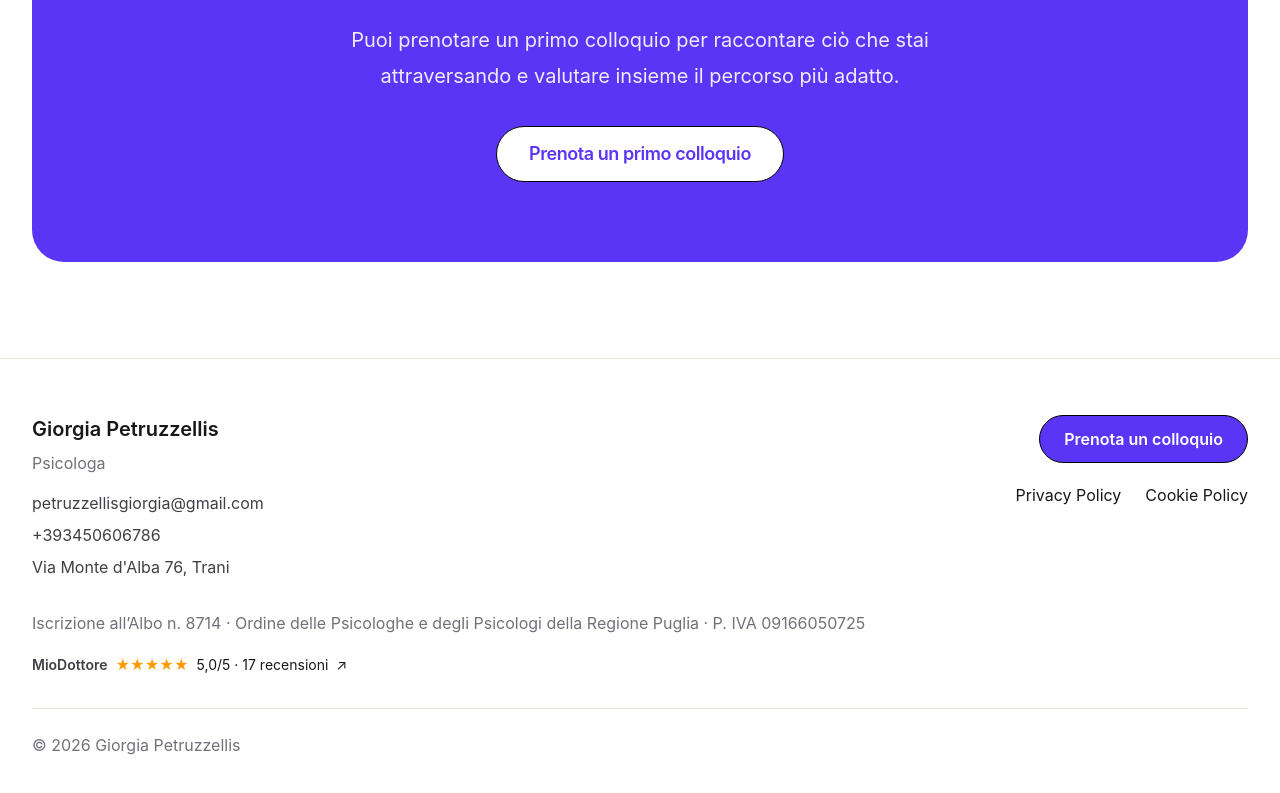
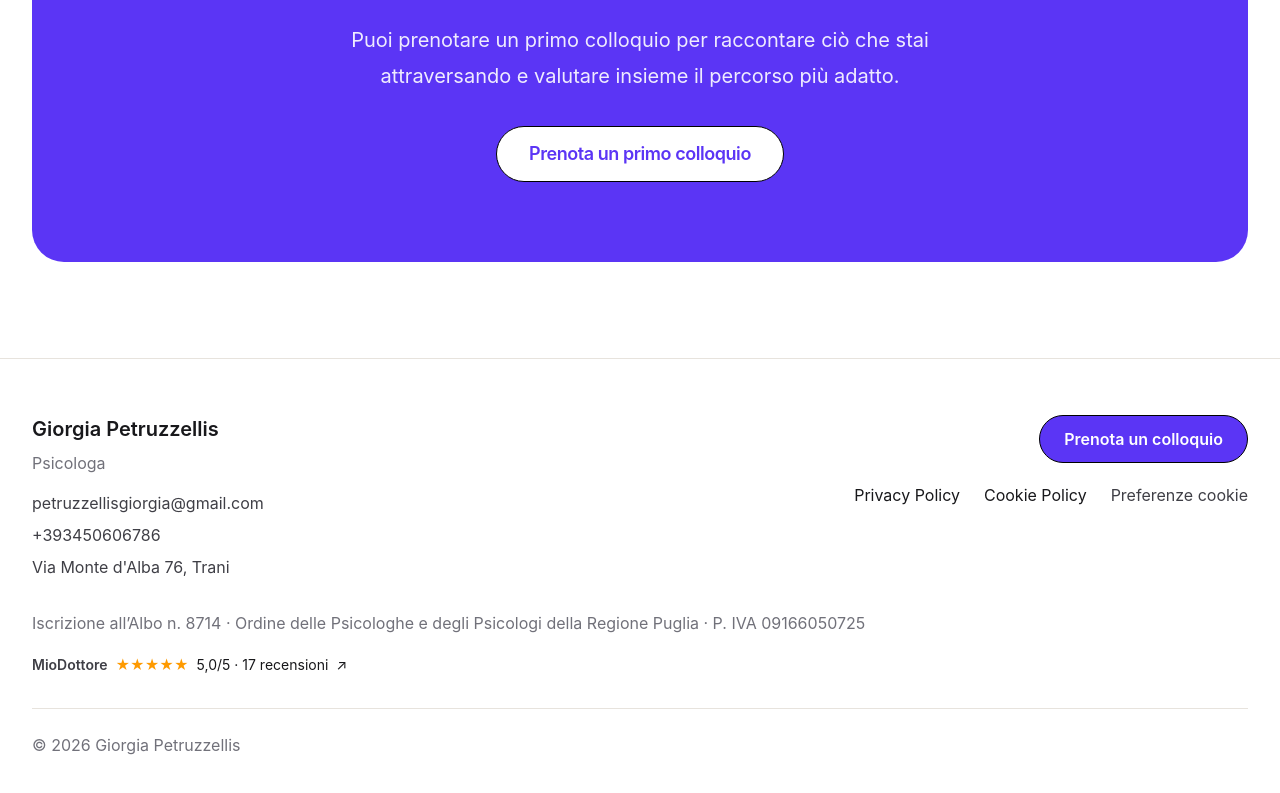
Before and after one commit to Yvanesse/giorgia-psychologist, a Next.js app: page / in a window 1280 px wide. Shown: the part 6260-7053 px from the top of the page. Built offline with nearby package versions, Linux system fonts and the light colour scheme.

Commit message:
feat: add persistent cookie preferences entry in footer

```diff
--- a/src/components/layout/Footer.tsx
+++ b/src/components/layout/Footer.tsx
@@ -1,6 +1,7 @@
 import { footerContent } from "@/data";
 import { siteConfig } from "@/config/site.config";
 import { Container } from "@/components/ui";
+import { CookieSettingsButton } from "@/components/analytics/ConsentManager";
 
 export function Footer() {
   const details = Object.values(footerContent.professionalDetails).filter(Boolean);
@@ -42,6 +43,7 @@ export function Footer() {
                   {item.label}
                 </a>
               ))}
+              <CookieSettingsButton />
             </nav>
           </div>
         </div>
```
